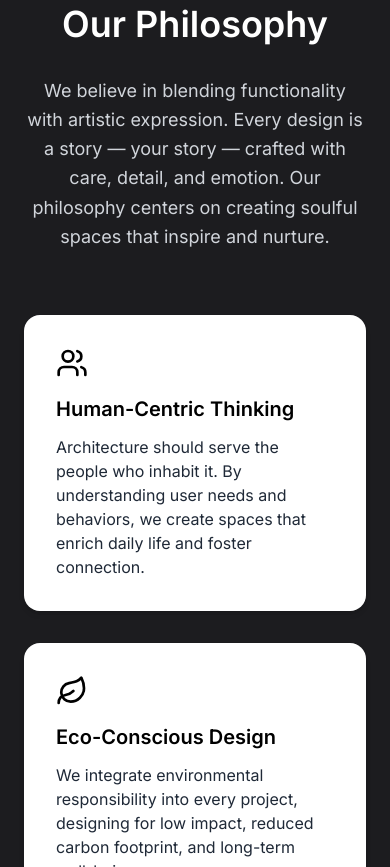
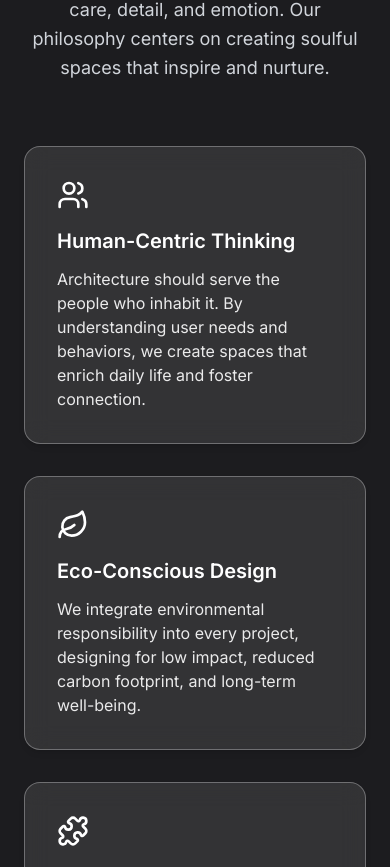
Before and after one commit to YR-IT/TeekshaGupta, a Next.js app: page /about in a window 390 px wide. Shown: the part 2357-3224 px from the top of the page. Built offline with nearby package versions, Linux system fonts and the light colour scheme.

Commit message:
fixed responsiveness

```diff
--- a/app/about/page.tsx
+++ b/app/about/page.tsx
@@ -7,17 +7,17 @@ import { Briefcase, Award, Clock, Users, Leaf, Puzzle } from "lucide-react";
 
 const philosophyCards = [
   {
-    icon: <Users className="w-8 h-8 text-black" />,
+    icon: <Users className="w-8 h-8 text-white" />,
     title: "Human-Centric Thinking",
     desc: "Architecture should serve the people who inhabit it. By understanding user needs and behaviors, we create spaces that enrich daily life and foster connection.",
   },
   {
-    icon: <Leaf className="w-8 h-8 text-black" />,
+    icon: <Leaf className="w-8 h-8 text-white" />,
     title: "Eco-Conscious Design",
     desc: "We integrate environmental responsibility into every project, designing for low impact, reduced carbon footprint, and long-term well-being.",
   },
   {
-    icon: <Puzzle className="w-8 h-8 text-black" />,
+    icon: <Puzzle className="w-8 h-8 text-white" />,
     title: "Innovating with Purpose",
     desc: "Innovation guided by cultural, social, and environmental context. Our designs balance bold creativity with respectful integration.",
   },
@@ -29,7 +29,7 @@ const About = () => {
       {/* Hero Section */}
       <Navbar />
       <div style={{ fontFamily: "'Inter', sans-serif" }}>
-        <section className="h-[90vh] flex items-center justify-center relative overflow-hidden">
+        <section className="h-[70vh] sm:h-[90vh] flex items-center justify-center relative overflow-hidden">
           {/* Background Video */}
           <video
             autoPlay
@@ -135,20 +135,19 @@ const About = () => {
             </p>
           </div>
 
-          <div className="grid md:grid-cols-3 gap-8 max-w-6xl mx-auto">
+          <div className="grid grid-cols-1 sm:grid-cols-2 md:grid-cols-3 gap-8 max-w-6xl mx-auto">
   {philosophyCards.map((card, index) => (
     <div
       key={index}
-                className="bg-white p-8 rounded-2xl shadow-md hover:shadow-2xl hover:scale-105 transition duration-300 cursor-pointer"
+      className="bg-white/10 backdrop-blur-md border border-white/30 p-8 rounded-2xl shadow-md hover:shadow-2xl hover:scale-105 transition duration-300 cursor-pointer text-white"
     >
       <div className="mb-4">{card.icon}</div>
-                <h3 className="text-xl font-semibold mb-3 text-black">
-                  {card.title}
-                </h3>
-                <p className="text-gray-800">{card.desc}</p>
+      <h3 className="text-xl font-semibold mb-3">{card.title}</h3>
+      <p className="text-white/90">{card.desc}</p>
     </div>
   ))}
 </div>
+
         </section>
 
         {/* Core Values */}
@@ -218,18 +217,19 @@ const About = () => {
         </section>
 
         {/* Achievements Section */}
-        <section className="h-[100vh] flex items-center px-6 py-32 bg-[url('/achievements_bg.jpg')] bg-cover bg-center relative">
+        <section className="min-h-screen flex items-center px-4 sm:px-6 py-16 sm:py-24 bg-[url('/achievements_bg.jpg')] bg-cover bg-center relative">
   {/* Overlay */}
   <div className="absolute inset-0 bg-black/50 z-0" />
 
-          <div className="relative z-10 max-w-6xl mx-auto text-center text-white py-16">
-            <h2 className="text-5xl font-black mb-6">Our Achievements</h2>
-            <p className="text-lg mb-12">
-              A few milestones we’re proud of along our journey of creative
-              excellence.
+  <div className="relative z-10 max-w-6xl mx-auto text-center text-white">
+    <h2 className="text-3xl sm:text-4xl md:text-5xl font-black mb-4 sm:mb-6">
+      Our Achievements
+    </h2>
+    <p className="text-base sm:text-lg mb-8 sm:mb-12">
+      A few milestones we’re proud of along our journey of creative excellence.
     </p>
 
-            <div className="grid md:grid-cols-3 gap-12">
+    <div className="grid grid-cols-1 sm:grid-cols-2 md:grid-cols-3 gap-8 sm:gap-10">
       {[
         {
           stat: "150+",
@@ -254,13 +254,14 @@ const About = () => {
           <div className="w-16 h-16 bg-white text-black rounded-full flex items-center justify-center mb-4">
             {item.icon}
           </div>
-                  <h3 className="text-4xl font-extrabold">{item.stat}</h3>
-                  <p className="text-lg mt-2 font-medium">{item.label}</p>
+          <h3 className="text-3xl sm:text-4xl font-extrabold">{item.stat}</h3>
+          <p className="text-base sm:text-lg mt-2 font-medium">{item.label}</p>
         </div>
       ))}
     </div>
   </div>
 </section>
+
       </div>
       <Footer />
     </main>
```
Lines whose indentation alone changed are shown as unchanged.
